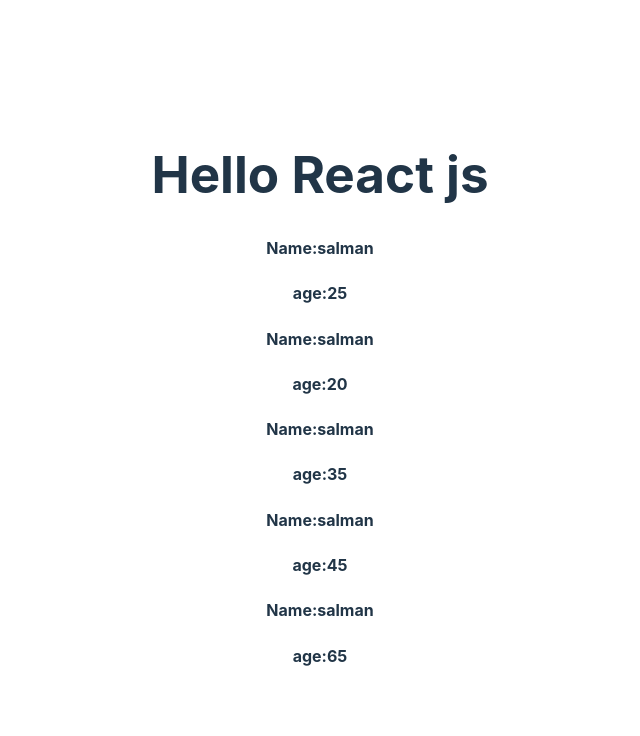
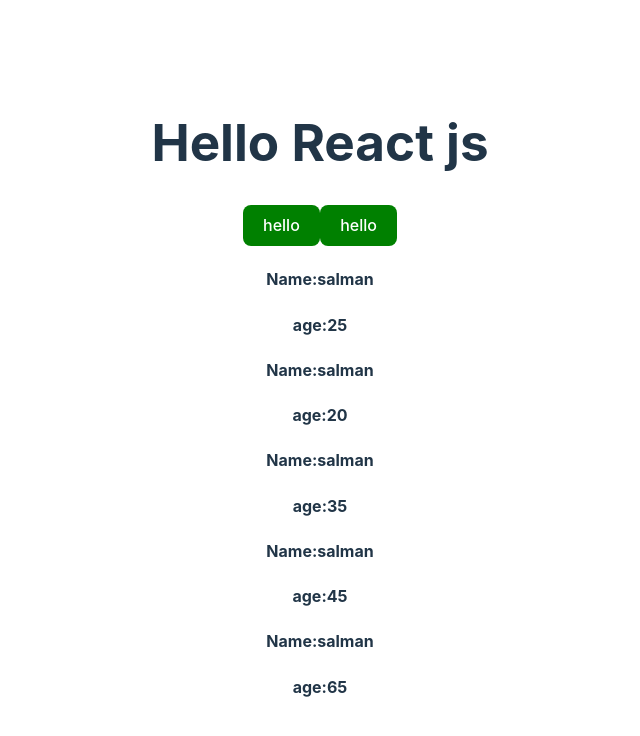
Before and after one commit to masuddrak/core-concept-react, a React (Vite) app: page / in a window 1280 px wide. Shown: the top 736 px of the page, without its empty margins (320-960 px from the left). Built offline with nearby package versions, Linux system fonts and the light colour scheme.

Commit message:
added event handler added react ways

```diff
--- a/src/App.jsx
+++ b/src/App.jsx
@@ -15,11 +15,18 @@ function App() {
     {id:4,name:"salman",age:45},
     {id:5,name:"salman",age:65},
   ]
-
+const handelar1=()=>{
+  alert("hello")
+}
+const handelar2=(num)=>{
+  alert(num+5)
+}
   return (<>
       <h1>Hello React js</h1>
+      <button onClick={handelar1} style={{backgroundColor:"green",color:"white"}}>hello</button>
+      <button onClick={()=>handelar2(10)} style={{backgroundColor:"green",color:"white"}}>hello</button>
      {
-      singers.map(singer=><Singer singer={singer}></Singer>)
+      singers.map(singer=><Singer key={singer.id} singer={singer}></Singer>)
      }
   </>)
 }
--- a/src/Conditional.jsx
+++ b/src/Conditional.jsx
@@ -1,9 +1,13 @@
-function Conditional({isDone,taks}){
+
+
+function Conditional({ isDone, taks }) {
 
     return (<>
         {/* <h2>{taks}:{isDone?"Finised":"larn more"}</h2> */}
         {/* <h2>{taks}:{isDone && "Finised"}</h2> */}
-        <h2>{taks}:{isDone || "lare more"}</h2>
+        <div className="conditiomnal_vontainer">
+            <h2>{taks}:{isDone || "lare more"}</h2>
+        </div>
     </>)
 }
 export default Conditional
--- /dev/null
+++ b/src/conditinal.css
@@ -0,0 +1,5 @@
+.conditiomnal_vontainer{
+    padding: 15px;
+    border: 1px solid purple;
+
+}
```
